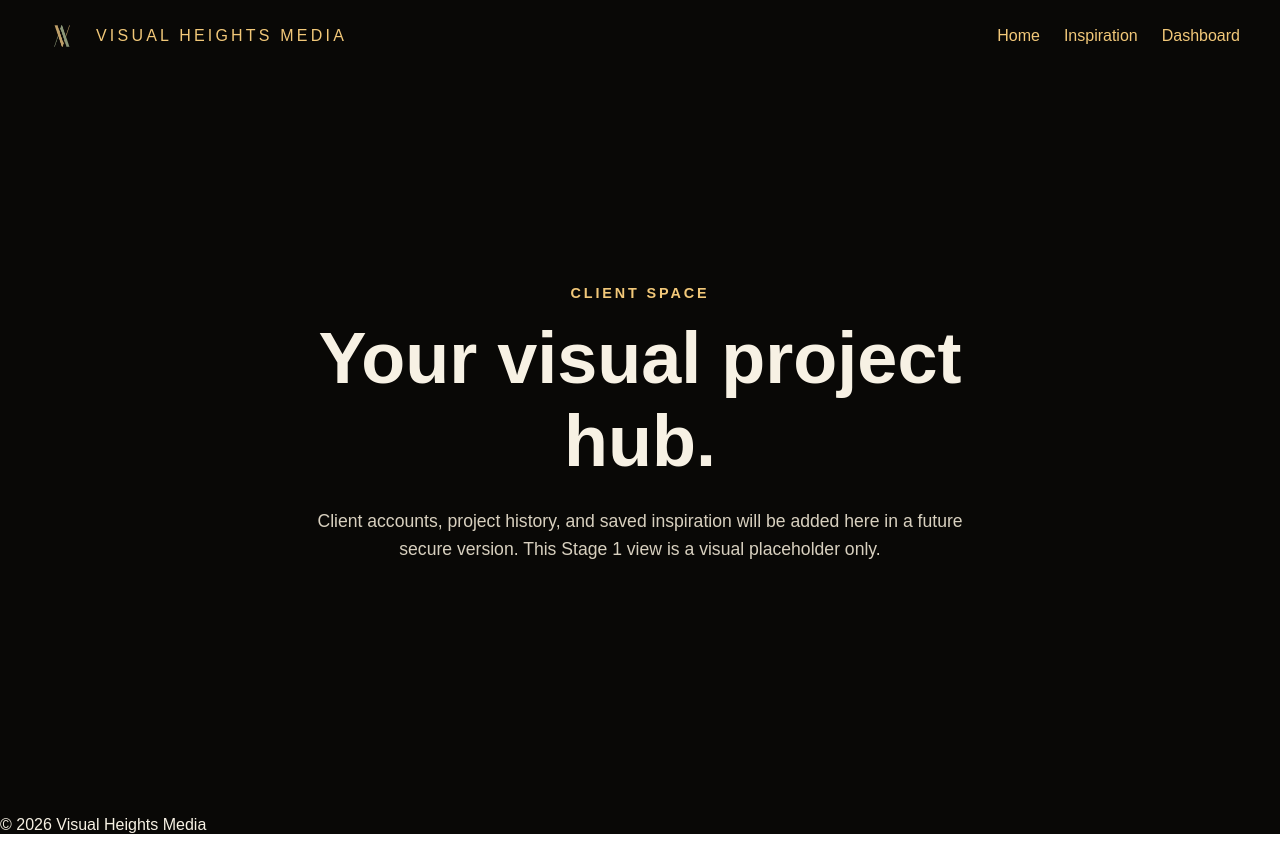
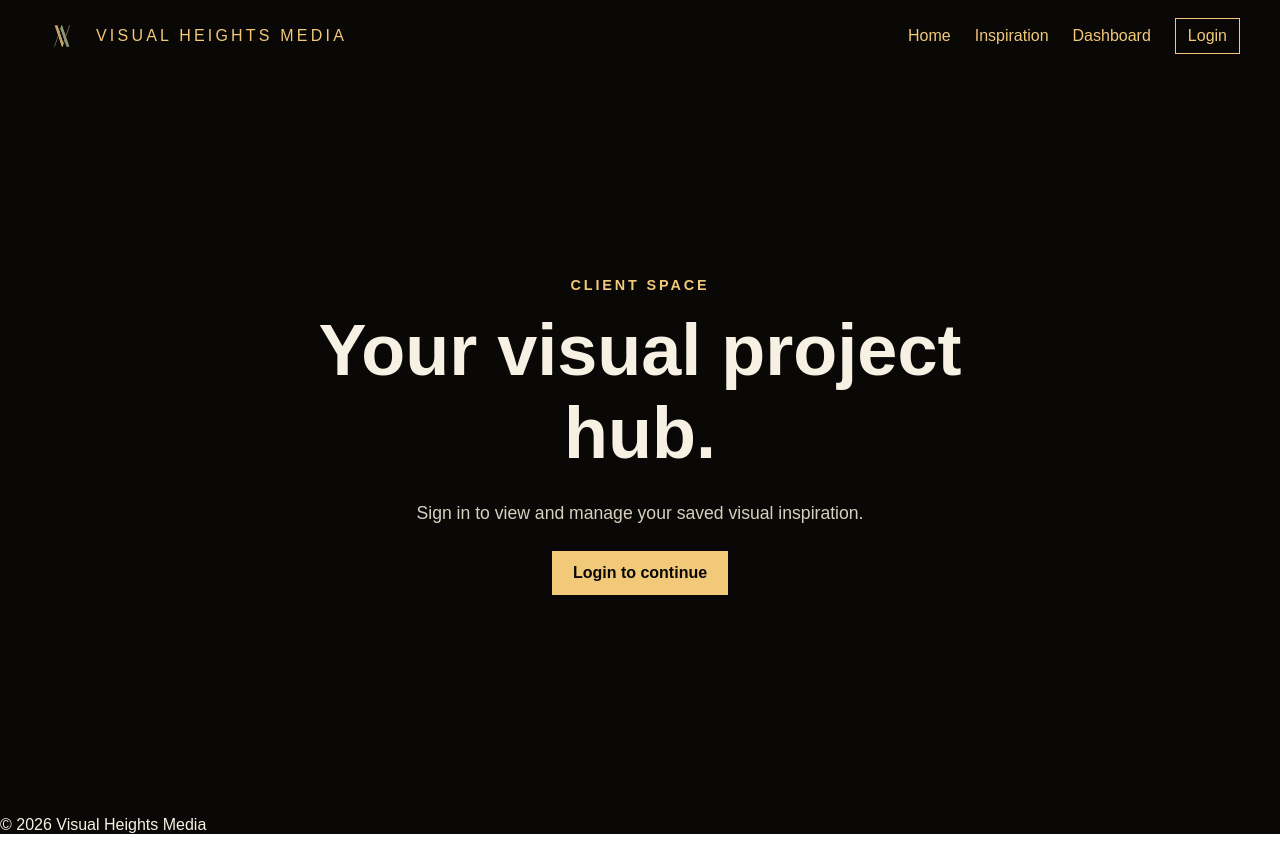
Before and after one commit to atlaswacera-cyber/visual-heights-media-frontend, a React (Vite) app: page /dashboard in a window 1280 px wide. Built offline with nearby package versions, Linux system fonts and the light colour scheme; no server answers.

Commit message:
Add saved inspiration dashboard flow

```diff
--- a/src/App.jsx
+++ b/src/App.jsx
@@ -1,3 +1,4 @@
+import { useState } from "react";
 import { Route, Routes } from "react-router-dom";
 import Header from "./components/Header/Header.jsx";
 import Hero from "./components/Hero/Hero.jsx";
@@ -8,7 +9,20 @@ import Footer from "./components/Footer/Footer.jsx";
 import InspirationPage from "./components/InspirationPage/InspirationPage.jsx";
 import DashboardPage from "./components/DashboardPage/DashboardPage.jsx";
 import PageNotFound from "./components/PageNotFound/PageNotFound.jsx";
+import LoginModal from "./components/LoginModal/LoginModal.jsx";
 import "./App.css";
+
+const LOGIN_STORAGE_KEY = "vhm-demo-is-logged-in";
+const SAVED_MEDIA_STORAGE_KEY = "vhm-saved-media";
+
+function getStoredValue(key, fallbackValue) {
+  try {
+    const storedValue = localStorage.getItem(key);
+    return storedValue ? JSON.parse(storedValue) : fallbackValue;
+  } catch {
+    return fallbackValue;
+  }
+}
 
 function HomePage() {
   return (
@@ -21,18 +35,87 @@ function HomePage() {
   );
 }
 function App() {
+  const [isLoggedIn, setIsLoggedIn] = useState(() =>
+    getStoredValue(LOGIN_STORAGE_KEY, false),
+  );
+  const [savedMedia, setSavedMedia] = useState(() =>
+    getStoredValue(SAVED_MEDIA_STORAGE_KEY, []),
+  );
+  const [isLoginModalOpen, setIsLoginModalOpen] = useState(false);
+
+  function saveMedia(item) {
+    setSavedMedia((currentMedia) => {
+      if (currentMedia.some((savedItem) => savedItem.id === item.id)) {
+        return currentMedia;
+      }
+
+      const updatedMedia = [...currentMedia, item];
+      localStorage.setItem(SAVED_MEDIA_STORAGE_KEY, JSON.stringify(updatedMedia));
+      return updatedMedia;
+    });
+  }
+
+  function removeSavedMedia(itemId) {
+    setSavedMedia((currentMedia) => {
+      const updatedMedia = currentMedia.filter((item) => item.id !== itemId);
+      localStorage.setItem(SAVED_MEDIA_STORAGE_KEY, JSON.stringify(updatedMedia));
+      return updatedMedia;
+    });
+  }
+
+  function handleLogin() {
+    localStorage.setItem(LOGIN_STORAGE_KEY, JSON.stringify(true));
+    setIsLoggedIn(true);
+    setIsLoginModalOpen(false);
+  }
+
+  function handleLogout() {
+    localStorage.setItem(LOGIN_STORAGE_KEY, JSON.stringify(false));
+    setIsLoggedIn(false);
+  }
+
   return (
     <div className="app">
-      <Header />
+      <Header
+        isLoggedIn={isLoggedIn}
+        onLoginClick={() => setIsLoginModalOpen(true)}
+        onLogout={handleLogout}
+      />
 
       <Routes>
         <Route path="/" element={<HomePage />} />
-        <Route path="/inspiration" element={<InspirationPage />} />
-        <Route path="/dashboard" element={<DashboardPage />} />
+        <Route
+          path="/inspiration"
+          element={
+            <InspirationPage
+              isLoggedIn={isLoggedIn}
+              savedMedia={savedMedia}
+              onSave={saveMedia}
+              onLoginClick={() => setIsLoginModalOpen(true)}
+            />
+          }
+        />
+        <Route
+          path="/dashboard"
+          element={
+            <DashboardPage
+              isLoggedIn={isLoggedIn}
+              savedMedia={savedMedia}
+              onRemove={removeSavedMedia}
+              onLoginClick={() => setIsLoginModalOpen(true)}
+            />
+          }
+        />
         <Route path="*" element={<PageNotFound />} />
       </Routes>
 
       <Footer />
+      {isLoginModalOpen && (
+        <LoginModal
+          onClose={() => setIsLoginModalOpen(false)}
+          onLogin={handleLogin}
+        />
+      )}
     </div>
   );
 }
--- a/src/components/DashboardPage/DashboardPage.css
+++ b/src/components/DashboardPage/DashboardPage.css
@@ -10,7 +10,8 @@
 
 .dashboard-page__content,
 .page-not-found__content {
-  max-width: 680px;
+  width: min(100%, 1200px);
+  max-width: 1200px;
   text-align: center;
 }
 
@@ -46,6 +47,20 @@
   text-decoration: none;
 }
 
+.dashboard-page__login-button {
+  border: 1px solid #f2c879;
+  padding: 12px 20px;
+  background: #f2c879;
+  color: #090806;
+  cursor: pointer;
+  font-weight: 700;
+}
+
+.dashboard-page__login-button:focus-visible {
+  outline: 3px solid #ffffff;
+  outline-offset: 4px;
+}
+
 .page-not-found__link:focus-visible {
   outline: 3px solid #ffffff;
   outline-offset: 4px;
--- a/src/components/DashboardPage/DashboardPage.jsx
+++ b/src/components/DashboardPage/DashboardPage.jsx
@@ -1,16 +1,41 @@
+import MediaGrid from "../MediaGrid/MediaGrid.jsx";
 import "./DashboardPage.css";
 
-function DashboardPage() {
+function DashboardPage({ isLoggedIn, savedMedia, onRemove, onLoginClick }) {
   return (
     <main className="dashboard-page">
       <div className="dashboard-page__content">
         <p className="dashboard-page__eyebrow">Client Space</p>
         <h1 className="dashboard-page__title">Your visual project hub.</h1>
-        <p className="dashboard-page__text">
-          Client accounts, project history, and saved inspiration will be added
-          here in a future secure version. This Stage 1 view is a visual
-          placeholder only.
-        </p>
+        {!isLoggedIn && (
+          <>
+            <p className="dashboard-page__text">
+              Sign in to view and manage your saved visual inspiration.
+            </p>
+            <button
+              className="dashboard-page__login-button"
+              type="button"
+              onClick={onLoginClick}
+            >
+              Login to continue
+            </button>
+          </>
+        )}
+        {isLoggedIn && savedMedia.length === 0 && (
+          <p className="dashboard-page__text">
+            No saved inspiration yet. Browse the inspiration page to save visual
+            references for your project.
+          </p>
+        )}
+        {isLoggedIn && savedMedia.length > 0 && (
+          <>
+            <p className="dashboard-page__text">
+              Your saved inspiration is stored only in this browser for the Stage
+              1 demonstration.
+            </p>
+            <MediaGrid items={savedMedia} onRemove={onRemove} />
+          </>
+        )}
       </div>
     </main>
   );
--- a/src/components/Header/Header.css
+++ b/src/components/Header/Header.css
@@ -28,3 +28,22 @@
   letter-spacing: 0.2em;
   text-transform: uppercase;
 }
+
+.header__actions {
+  display: flex;
+  align-items: center;
+  gap: 24px;
+}
+
+.header__auth-button {
+  border: 1px solid #f2c879;
+  padding: 8px 12px;
+  background: transparent;
+  color: #f2c879;
+  cursor: pointer;
+}
+
+.header__auth-button:focus-visible {
+  outline: 2px solid #fff;
+  outline-offset: 3px;
+}
--- a/src/components/Header/Header.jsx
+++ b/src/components/Header/Header.jsx
@@ -3,7 +3,7 @@ import logo from "../../images/vhm-logo.png";
 import Navigation from "../Navigation/Navigation.jsx";
 import "./Header.css";
 
-function Header() {
+function Header({ isLoggedIn, onLoginClick, onLogout }) {
   return (
     <header className="header">
       <Link className="header__brand-link" to="/">
@@ -14,7 +14,22 @@ function Header() {
         />
         <span className="header__brand">Visual Heights Media</span>
       </Link>
-      <Navigation />
+      <div className="header__actions">
+        <Navigation />
+        {isLoggedIn ? (
+          <button className="header__auth-button" type="button" onClick={onLogout}>
+            Sign out
+          </button>
+        ) : (
+          <button
+            className="header__auth-button"
+            type="button"
+            onClick={onLoginClick}
+          >
+            Login
+          </button>
+        )}
+      </div>
     </header>
   );
 }
--- a/src/components/InspirationPage/InspirationPage.jsx
+++ b/src/components/InspirationPage/InspirationPage.jsx
@@ -8,7 +8,7 @@ import "./InspirationPage.css";
 
 const RESULTS_PER_PAGE = 3;
 
-function InspirationPage() {
+function InspirationPage({ isLoggedIn, savedMedia, onSave, onLoginClick }) {
   const [media, setMedia] = useState([]);
   const [isLoading, setIsLoading] = useState(false);
   const [error, setError] = useState("");
@@ -62,7 +62,12 @@ function InspirationPage() {
         )}
         {!isLoading && !error && media.length > 0 && (
           <>
-            <MediaGrid items={media.slice(0, visibleResults)} />
+            <MediaGrid
+              items={media.slice(0, visibleResults)}
+              savedMedia={savedMedia}
+              onSave={isLoggedIn ? onSave : undefined}
+              onLoginClick={onLoginClick}
+            />
             {visibleResults < media.length && (
               <button
                 className="inspiration-page__show-more"
--- /dev/null
+++ b/src/components/LoginModal/LoginModal.css
@@ -0,0 +1,61 @@
+.login-modal {
+  position: fixed;
+  z-index: 10;
+  inset: 0;
+  display: grid;
+  place-items: center;
+  padding: 24px;
+  background: rgba(0, 0, 0, 0.72);
+}
+
+.login-modal__dialog {
+  position: relative;
+  width: min(100%, 480px);
+  border: 1px solid #6b5a37;
+  padding: 40px;
+  background: #16130d;
+  color: #f7f1e4;
+}
+
+.login-modal__close {
+  position: absolute;
+  top: 12px;
+  right: 12px;
+  border: 0;
+  background: transparent;
+  color: #f7f1e4;
+  cursor: pointer;
+  font-size: 1.5rem;
+}
+
+.login-modal__eyebrow {
+  margin: 0 0 12px;
+  color: #f2c879;
+  font-size: 0.8rem;
+  letter-spacing: 0.15em;
+  text-transform: uppercase;
+}
+
+.login-modal__title {
+  margin: 0;
+}
+
+.login-modal__text {
+  color: #d8d0bf;
+  line-height: 1.6;
+}
+
+.login-modal__submit {
+  border: 1px solid #f2c879;
+  padding: 12px 20px;
+  background: #f2c879;
+  color: #090806;
+  cursor: pointer;
+  font-weight: 700;
+}
+
+.login-modal__close:focus-visible,
+.login-modal__submit:focus-visible {
+  outline: 2px solid #fff;
+  outline-offset: 3px;
+}
--- /dev/null
+++ b/src/components/LoginModal/LoginModal.jsx
@@ -0,0 +1,43 @@
+import "./LoginModal.css";
+
+function LoginModal({ onClose, onLogin }) {
+  function handleSubmit(event) {
+    event.preventDefault();
+    onLogin();
+  }
+
+  return (
+    <div className="login-modal" role="presentation">
+      <div
+        className="login-modal__dialog"
+        role="dialog"
+        aria-modal="true"
+        aria-labelledby="login-modal-title"
+      >
+        <button
+          className="login-modal__close"
+          type="button"
+          onClick={onClose}
+          aria-label="Close login dialog"
+        >
+          ×
+        </button>
+        <p className="login-modal__eyebrow">Stage 1 Demo</p>
+        <h2 className="login-modal__title" id="login-modal-title">
+          Sign in to save inspiration
+        </h2>
+        <p className="login-modal__text">
+          This frontend-only demo stores your saved inspiration in this browser.
+          No account credentials are collected.
+        </p>
+        <form onSubmit={handleSubmit}>
+          <button className="login-modal__submit" type="submit">
+            Continue as demo client
+          </button>
+        </form>
+      </div>
+    </div>
+  );
+}
+
+export default LoginModal;
--- a/src/components/MediaCard/MediaCard.css
+++ b/src/components/MediaCard/MediaCard.css
@@ -47,3 +47,22 @@
   color: #f7f1e4;
   font-size: 1.2rem;
 }
+
+.media-card__action {
+  margin-top: 16px;
+  border: 1px solid #f2c879;
+  padding: 8px 10px;
+  background: transparent;
+  color: #f2c879;
+  cursor: pointer;
+}
+
+.media-card__action:disabled {
+  cursor: default;
+  opacity: 0.65;
+}
+
+.media-card__action:focus-visible {
+  outline: 2px solid #fff;
+  outline-offset: 3px;
+}
--- a/src/components/MediaGrid/MediaGrid.jsx
+++ b/src/components/MediaGrid/MediaGrid.jsx
@@ -1,11 +1,20 @@
 import MediaCard from "../MediaCard/MediaCard.jsx";
 import "./MediaGrid.css";
 
-function MediaGrid({ items }) {
+function MediaGrid({ items, savedMedia = [], onSave, onRemove, onLoginClick }) {
+  const savedIds = savedMedia.map((item) => item.id);
+
   return (
     <section className="media-grid" aria-label="Inspiration results">
       {items.map((item) => (
-        <MediaCard key={item.id} item={item} />
+        <MediaCard
+          key={item.id}
+          item={item}
+          isSaved={savedIds.includes(item.id)}
+          onSave={onSave}
+          onRemove={onRemove}
+          onLoginClick={onLoginClick}
+        />
       ))}
     </section>
   );
```
Also changed, not shown: src/components/MediaCard/MediaCard.jsx (+29 -1 lines).
